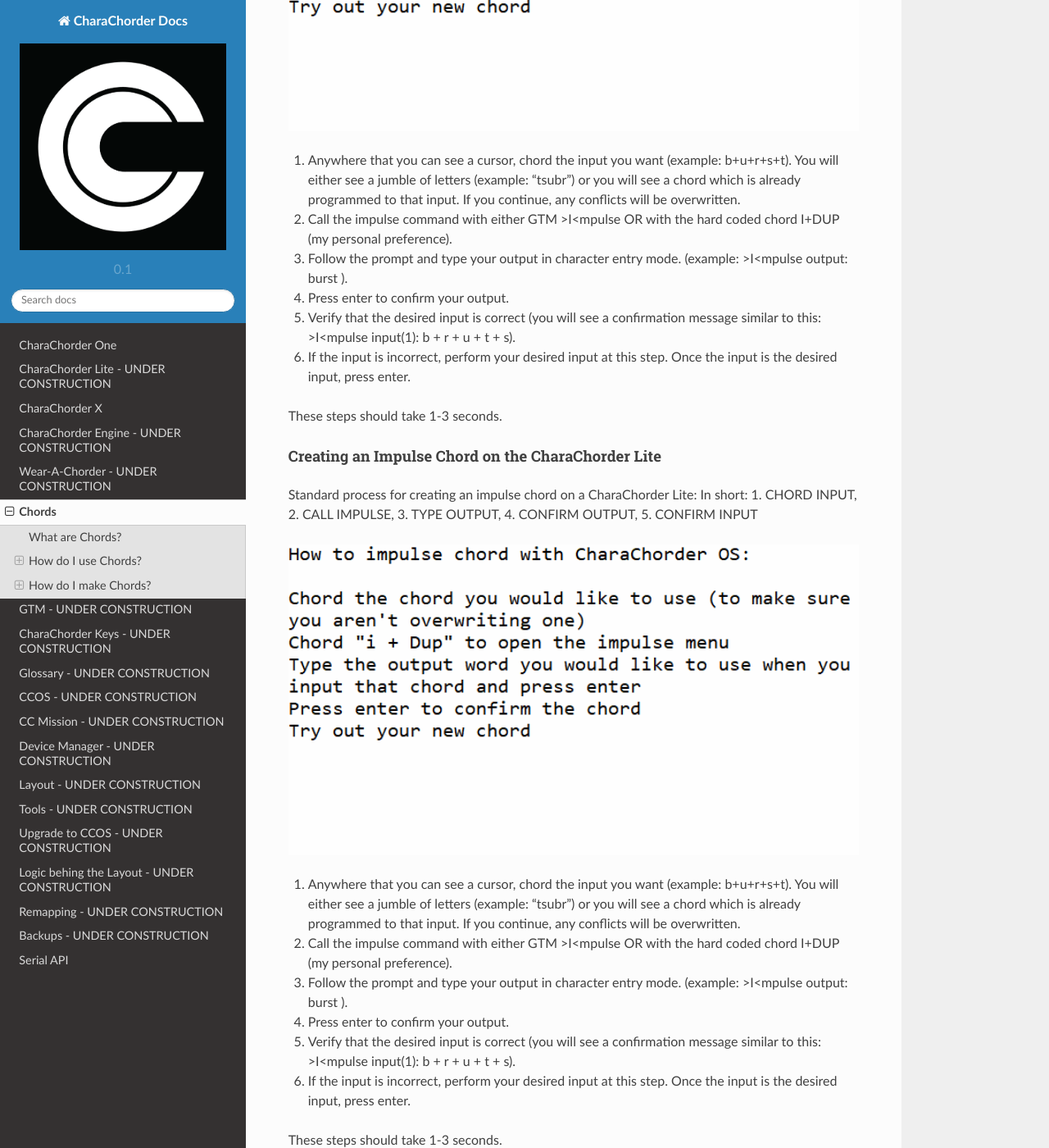
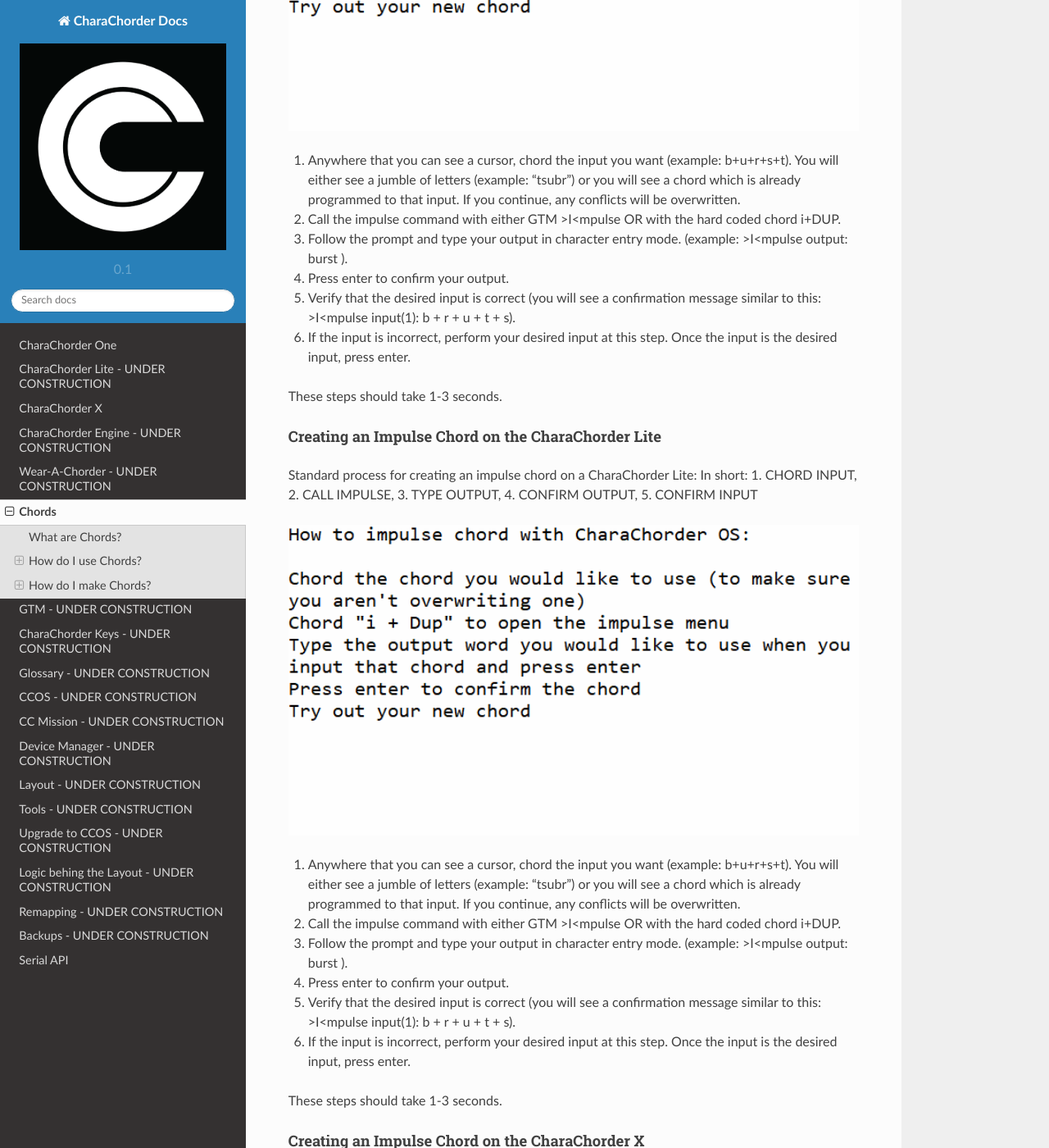
Before and after one commit to CharaChorder/docs, a Sphinx documentation site: the page built from docs/Chords.rst, in a window 1280 px wide and 1400 px high, scrolled down 4346 px. Shown: the whole window at 82% size. Built offline with Sphinx 7.4.7 and the Read the Docs theme 2.0.0, drawn with Linux system fonts in a browser that asks for light colours.

Commit message:
Edits to Chords page

```diff
--- a/docs/Chords.rst
+++ b/docs/Chords.rst
@@ -49,7 +49,7 @@
 we would write that chord input as ``b+c``. Since chord inputs are
 performed simultaneously, meaning that all of the keys needed for an
 input are pressed and released at the same time, chord inputs are not
-order-specific. ``b+c`` is the same as ``C+b``.
+order-specific. ``b+c`` is the same as ``c+b``.
 
 Chord Output
 ~~~~~~~~~~~~~~~~~~
@@ -230,7 +230,7 @@
    programmed to that input. If you continue, any conflicts will be
    overwritten.
 2. Call the impulse command with either GTM >I<mpulse OR with the hard
-   coded chord I+DUP (my personal preference).
+   coded chord i+DUP.
 3. Follow the prompt and type your output in character entry mode.
    (example: >I<mpulse output: burst ).
 4. Press enter to confirm your output.
@@ -258,7 +258,7 @@
    programmed to that input. If you continue, any conflicts will be
    overwritten.
 2. Call the impulse command with either GTM >I<mpulse OR with the hard
-   coded chord I+DUP (my personal preference).
+   coded chord i+DUP.
 3. Follow the prompt and type your output in character entry mode.
    (example: >I<mpulse output: burst ).
 4. Press enter to confirm your output.
```
